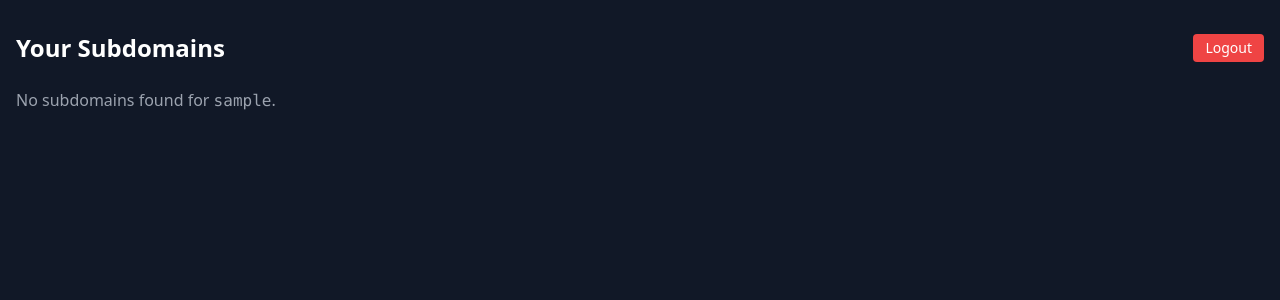
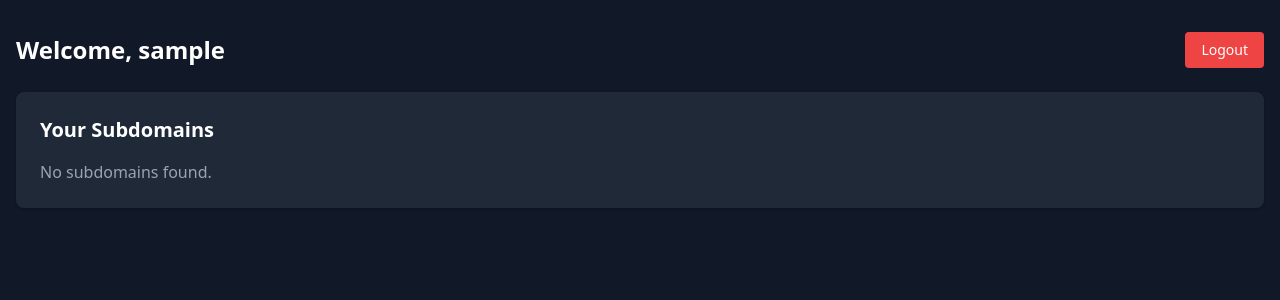
Before and after one commit to ryhardiyan/subdomain, a Flask app: page /dashboard in a window 1280 px wide. Shown: the top 300 px of the page. Run offline with Flask 2, Linux system fonts and the light colour scheme; the visitor is signed in with stand-in values (Sample User, id 1).

Commit message:
update dashboard.html

```diff
--- a/templates/dashboard.html
+++ b/templates/dashboard.html
@@ -3,110 +3,84 @@
 <head>
   <meta charset="UTF-8">
   <meta name="viewport" content="width=device-width, initial-scale=1.0">
-  <title>Dashboard</title>
+  <title>Dashboard - Subdomain Manager</title>
   <link href="https://cdn.jsdelivr.net/npm/tailwindcss@2.2.19/dist/tailwind.min.css" rel="stylesheet">
 </head>
 <body class="bg-gray-900 text-white min-h-screen">
   <div class="container mx-auto px-4 py-8">
-    <div class="flex items-center justify-between mb-6">
-      <h1 class="text-2xl font-bold">Your Subdomains</h1>
-      <a href="/logout" class="text-sm bg-red-500 hover:bg-red-600 px-3 py-1 rounded">Logout</a>
+    <div class="flex justify-between items-center mb-6">
+      <h1 class="text-2xl font-bold">Welcome, {{ user }}</h1>
+      <a href="/logout" class="text-sm bg-red-500 hover:bg-red-600 px-4 py-2 rounded">Logout</a>
     </div>
 
+    <div class="bg-gray-800 p-6 rounded-lg shadow">
+      <h2 class="text-xl font-semibold mb-4">Your Subdomains</h2>
+
       {% if records %}
-    <div class="grid gap-4 md:grid-cols-2">
-      {% for record in records %}
-      <div class="bg-gray-800 p-4 rounded-lg shadow">
-        <div class="flex justify-between">
-          <h2 class="text-lg font-semibold">{{ record.name }}</h2>
+        <div class="space-y-6">
+          {% for r in records %}
+            <form class="bg-gray-700 p-4 rounded space-y-3" onsubmit="return updateRecord(event, '{{ r.name }}')">
+              <input type="hidden" name="old_name" value="{{ r.name }}">
+              <div class="grid grid-cols-1 md:grid-cols-2 gap-4">
+                <div>
+                  <label class="block text-sm mb-1">Subdomain</label>
+                  <input name="name" class="w-full p-2 rounded bg-gray-800 border border-gray-600" value="{{ r.name }}" required>
                 </div>
-        <p class="text-sm text-gray-400">Type: {{ record.type }}</p>
-        <p class="text-sm text-gray-400">Content: {{ record.content }}</p>
-        <p class="text-sm text-gray-400">Proxy: {{ record.proxied }}</p>
-
-        <button onclick="editRecord('{{ record.name }}')"
-                class="mt-3 bg-blue-500 hover:bg-blue-600 px-3 py-1 text-sm rounded">Edit</button>
+                <div>
+                  <label class="block text-sm mb-1">Content / IP</label>
+                  <input name="content" class="w-full p-2 rounded bg-gray-800 border border-gray-600" value="{{ r.content }}" required>
                 </div>
+                <div>
+                  <label class="block text-sm mb-1">Type</label>
+                  <select name="type" class="w-full p-2 rounded bg-gray-800 border border-gray-600">
+                    <option value="A" {% if r.type == 'A' %}selected{% endif %}>A</option>
+                    <option value="CNAME" {% if r.type == 'CNAME' %}selected{% endif %}>CNAME</option>
+                    <option value="TXT" {% if r.type == 'TXT' %}selected{% endif %}>TXT</option>
+                  </select>
+                </div>
+                <div class="flex items-center">
+                  <input type="checkbox" name="proxied" value="true" class="mr-2" {% if r.proxied %}checked{% endif %}>
+                  <label>Use Proxy</label>
+                </div>
+              </div>
+              <div class="mt-4 text-right">
+                <button type="submit" class="bg-blue-600 hover:bg-blue-700 px-4 py-2 rounded text-sm font-semibold">Save</button>
+              </div>
+            </form>
           {% endfor %}
         </div>
       {% else %}
-    <p class="text-gray-400">No subdomains found for <code>{{ user }}</code>.</p>
+        <p class="text-gray-400">No subdomains found.</p>
       {% endif %}
-  </div>
-
-  <!-- Modal -->
-  <div id="modal" class="fixed inset-0 bg-black bg-opacity-50 flex justify-center items-center hidden">
-    <div class="bg-white text-black rounded-lg shadow-lg p-6 w-full max-w-md">
-      <h2 class="text-xl font-bold mb-4">Edit Subdomain</h2>
-      <form id="editForm">
-        <input type="hidden" name="old_name" id="old_name">
-
-        <label class="block text-sm font-medium">Name</label>
-        <input type="text" id="name" class="w-full mb-3 border px-3 py-2 rounded">
-
-        <label class="block text-sm font-medium">Content/IP</label>
-        <input type="text" id="content" class="w-full mb-3 border px-3 py-2 rounded">
-
-        <label class="block text-sm font-medium">Type</label>
-        <select id="type" class="w-full mb-3 border px-3 py-2 rounded">
-          <option value="A">A</option>
-          <option value="CNAME">CNAME</option>
-          <option value="TXT">TXT</option>
-        </select>
-
-        <label class="inline-flex items-center">
-          <input type="checkbox" id="proxied" class="mr-2"> Enable Proxy
-        </label>
-
-        <div class="mt-4 flex justify-end">
-          <button type="button" onclick="closeModal()" class="mr-2 px-4 py-2 text-sm bg-gray-300 rounded">Cancel</button>
-          <button type="submit" class="px-4 py-2 text-sm bg-green-500 text-white rounded">Save</button>
-        </div>
-      </form>
     </div>
   </div>
 
   <script>
-    function editRecord(name) {
-      fetch('/dashboard')  // reuse page to get data
-        .then(() => {
-          const card = [...document.querySelectorAll(".bg-gray-800")].find(el => el.innerText.includes(name));
-          document.getElementById("old_name").value = name;
-          document.getElementById("name").value = name;
-          document.getElementById("content").value = card.querySelectorAll("p")[1].innerText.replace('Content: ', '').trim();
-          document.getElementById("type").value = card.querySelectorAll("p")[0].innerText.replace('Type: ', '').trim();
-          document.getElementById("proxied").checked = card.querySelectorAll("p")[2].innerText.includes('True');
-          document.getElementById("modal").classList.remove("hidden");
-        });
-    }
-
-    function closeModal() {
-      document.getElementById("modal").classList.add("hidden");
-    }
-
-    document.getElementById("editForm").addEventListener("submit", async (e) => {
-      e.preventDefault();
+    async function updateRecord(event, oldName) {
+      event.preventDefault();
+      const form = event.target;
       const data = {
-        old_name: document.getElementById("old_name").value,
-        name: document.getElementById("name").value,
-        content: document.getElementById("content").value,
-        type: document.getElementById("type").value,
-        proxied: document.getElementById("proxied").checked,
+        old_name: oldName,
+        name: form.name.value,
+        content: form.content.value,
+        type: form.type.value,
+        proxied: form.proxied.checked
       };
 
-      const res = await fetch("/update_record", {
-        method: "POST",
+      const res = await fetch('/update_record', {
+        method: 'POST',
         headers: { 'Content-Type': 'application/json' },
         body: JSON.stringify(data)
       });
 
       const result = await res.json();
       if (result.success) {
+        alert('Record updated successfully.');
         location.reload();
       } else {
-        alert("Update failed: " + result.message);
+        alert('Failed to update record: ' + result.message);
       }
-    });
+    }
   </script>
 </body>
 </html>
```
Lines whose indentation alone changed are shown as unchanged.
